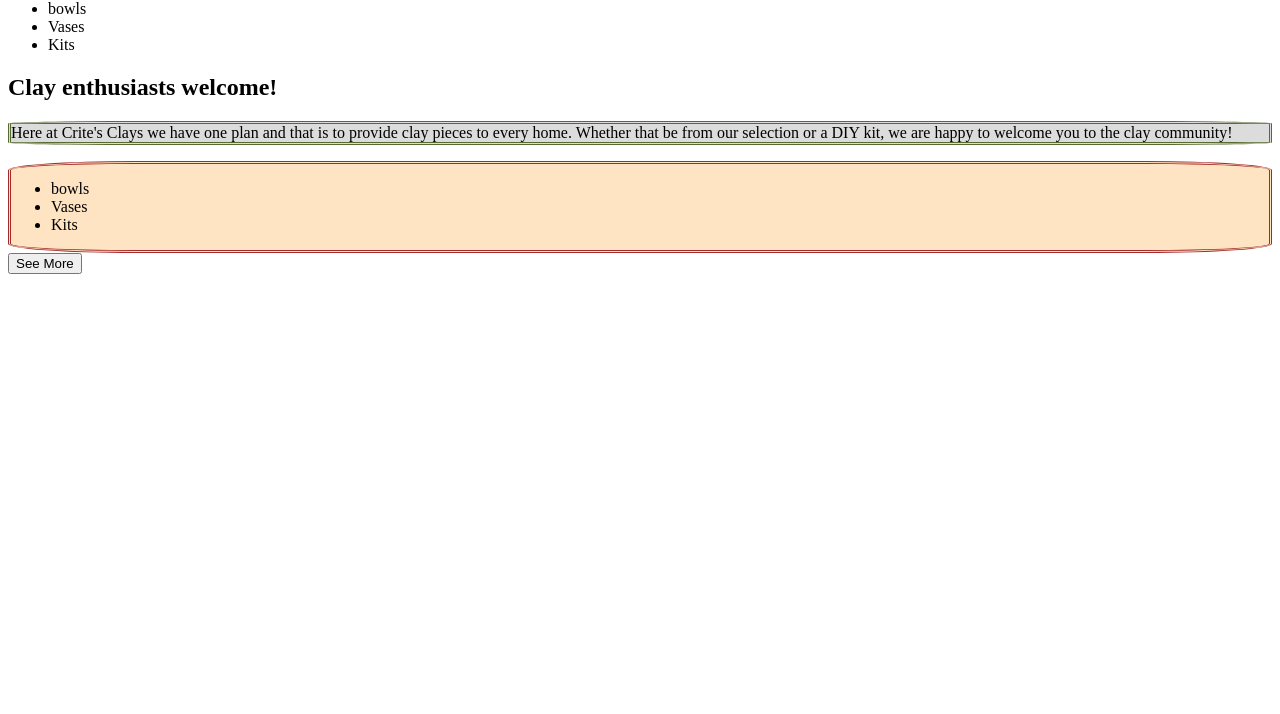
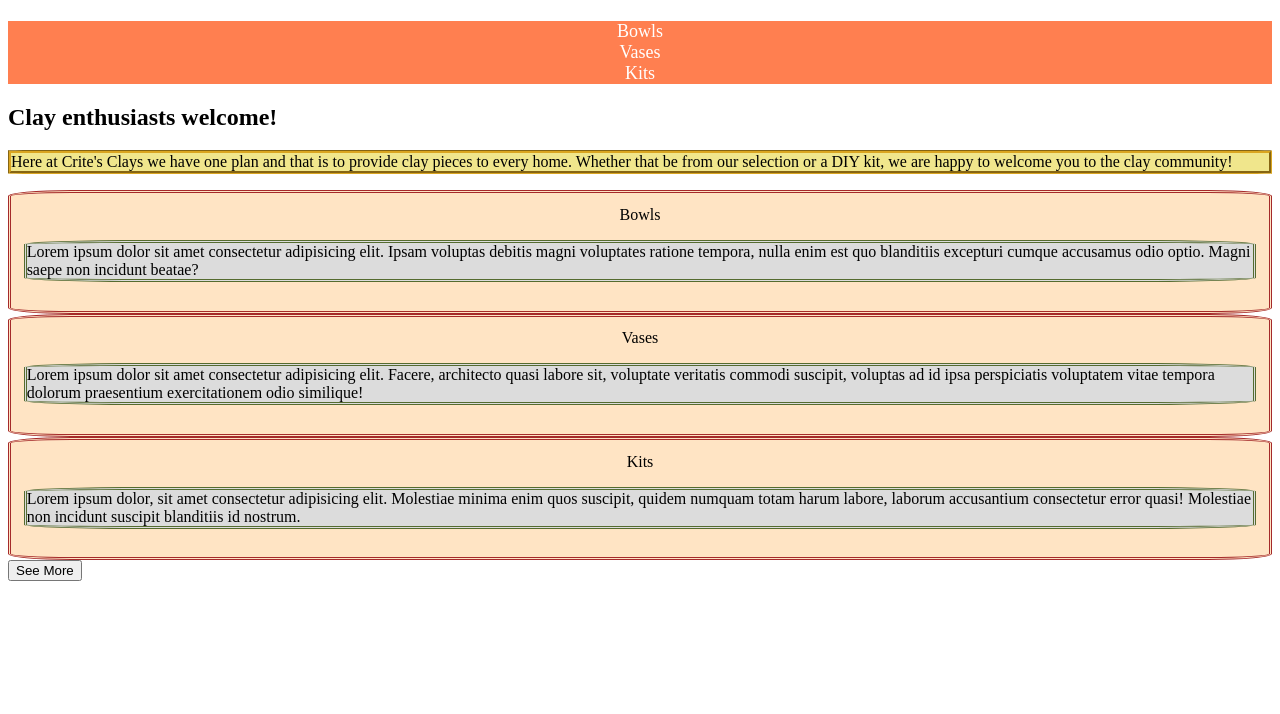
Before and after one commit to antjc1005/Custom-Coasters, a plain HTML site: page index.html in a window 1280 px wide. Shown: the part 86-800 px from the top of the page. Drawn offline with Linux system fonts and the light colour scheme.

Commit message:
sandboxing foundations in HTML and CSS

```diff
--- a/assets/styles.css
+++ b/assets/styles.css
@@ -1,8 +1,8 @@
 h1 {
-    color: red;
+    color: crimson;
     background-color: bisque;
     font: arial;
-    font-size: xx-large;
+    font-size: 40px;
     text-align: center;
     border-style: double;
     border-radius: 10%;
@@ -13,12 +13,19 @@ h1 {
 div {
     background-color: bisque;
     border-style: double;
-    border-radius: 10%;
-    border-width: 10%;
+    border-radius: 5%;
     border-color: brown;
+    padding: 1%;
+    margin: 0%;
 
 }
-
+#motto {
+    background-color:khaki;
+    border-style: groove;
+    border-radius: 2%;
+    border-width: 10%;
+    border-color: goldenrod;
+}
 p {
     background-color: gainsboro;
     border-style: double;
@@ -26,3 +33,28 @@ p {
     border-width: 10%;
     border-color: darkolivegreen;
 }
+
+ul {
+    font-size: 18px;
+    list-style-type: none;
+    margin: 0;
+    padding: 0;
+    overflow: hidden;
+    background-color: coral;
+}
+li {
+    float:center;
+}
+li a {
+display:block;
+color:white;
+text-align: center;
+padding: 14 px 16px;
+text-decoration: none;
+}
+li a:hover{
+    background-color: crimson;
+}
+header {
+    text-align: center;
+}
--- a/index.html
+++ b/index.html
@@ -12,21 +12,42 @@
     <header>
         <nav>
             <ul>
-                <li>bowls</li>
-                <li>Vases</li>
-                <li>Kits</li>
+                <li>
+                   <a href="#bowls">Bowls</a>
+                </li>
+                <li>
+                   <a href="vases">Vases</a>
+                </li>
+                <li>
+                    <a href="kits">Kits</a>
+                </li>
             </ul>
         </nav>
     </header>
+
     <h2>Clay enthusiasts welcome!</h2>
-    <p>Here at Crite's Clays we have one plan and that is to provide clay pieces to every home. Whether that be from our selection or a DIY kit, we are happy to welcome you to the clay community!</p>
+        <p id="motto">Here at Crite's Clays we have one plan and that is to provide clay pieces to every home. Whether that be from our selection or a DIY kit, we are happy to welcome you to the clay community!</p>
+
     <div>
-        <ul>
-            <li>bowls</li>
-            <li>Vases</li>
-            <li>Kits</li>
-        </ul>
+        <section id="bowls">
+            <header>Bowls</header>
+            <p>Lorem ipsum dolor sit amet consectetur adipisicing elit. Ipsam voluptas debitis magni voluptates ratione tempora, nulla enim est quo blanditiis excepturi cumque accusamus odio optio. Magni saepe non incidunt beatae?</p>
+        </section>
     </div>
-    <button class="see more options" type="button">See More</button>
+    <div>
+        <section id="vases">
+            <header>Vases</header>
+            <p>Lorem ipsum dolor sit amet consectetur adipisicing elit. Facere, architecto quasi labore sit, voluptate veritatis commodi suscipit, voluptas ad id ipsa perspiciatis voluptatem vitae tempora dolorum praesentium exercitationem odio similique!</p>
+        </section>
+    </div>
+    <div>
+        <section id="kits">
+             <header>Kits</header>
+             <p>Lorem ipsum dolor, sit amet consectetur adipisicing elit. Molestiae minima enim quos suscipit, quidem numquam totam harum labore, laborum accusantium consectetur error quasi! Molestiae non incidunt suscipit blanditiis id nostrum.</p>
+         </section>
+    </div>
+        <button onclick="window.location.href='https://www.carterpottery.com/';">
+        See More
+        </button>
 </body>
 </html>
```
